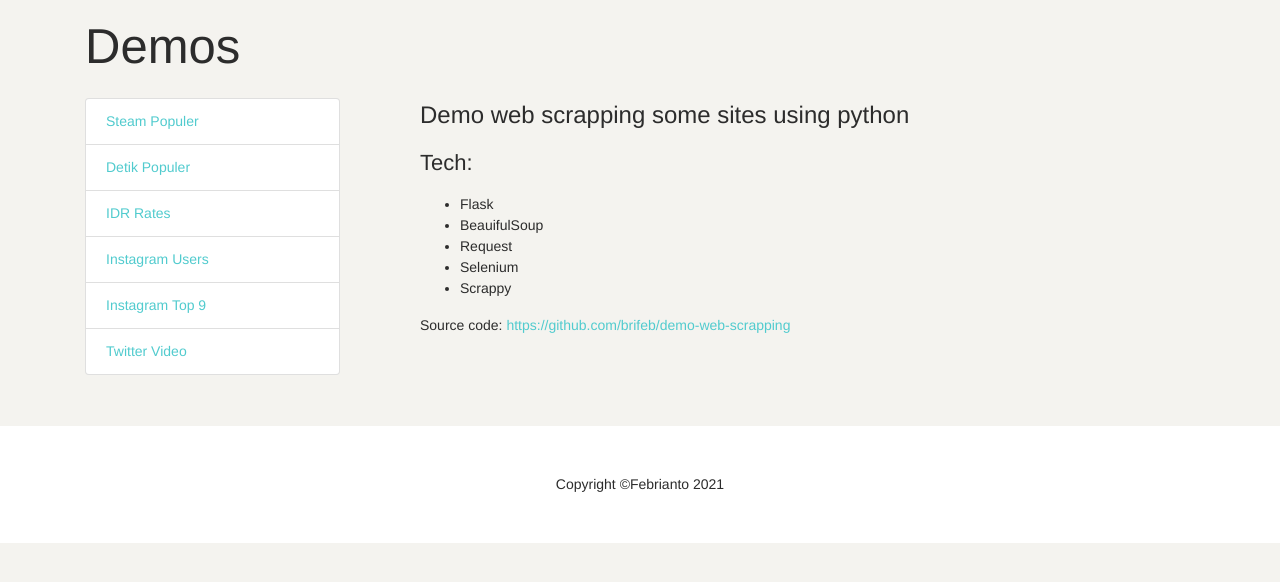
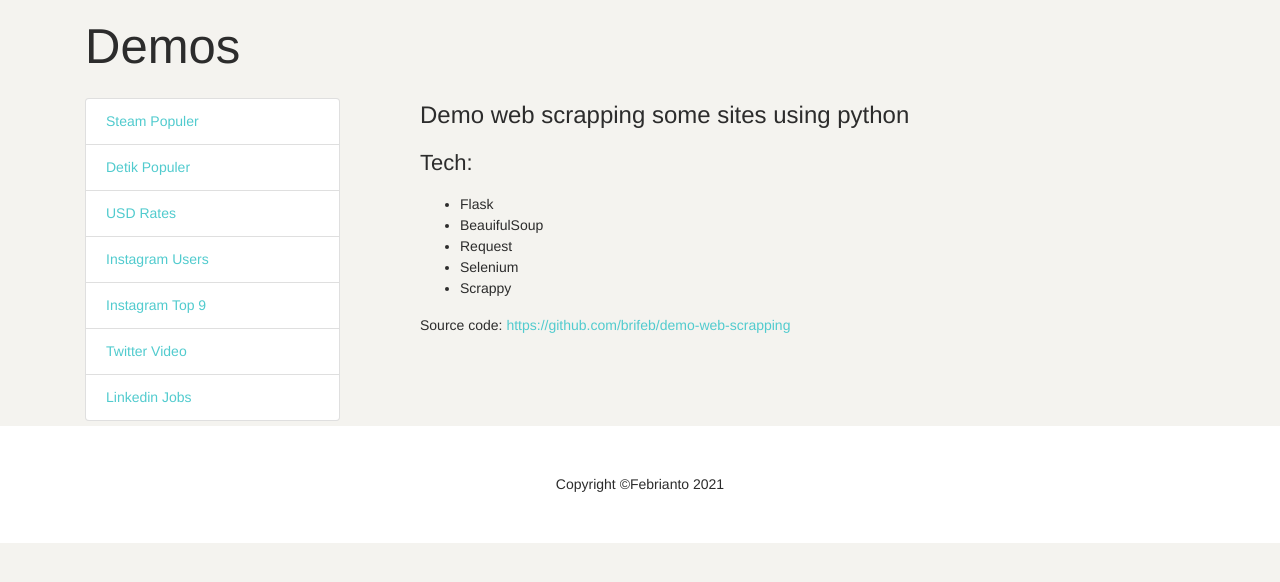
Before and after one commit to brifeb/demo-web-scrapping, a Flask app: page / in a window 1280 px wide. Shown: the part 62-644 px from the top of the page. Run offline with Flask 2, Linux system fonts and the light colour scheme; some libraries are stand-ins or nearby versions.

Commit message:
add linkedin

```diff
--- a/app.py
+++ b/app.py
@@ -43,9 +43,9 @@ def detik_populer():
 
     return render_template('detik-scrapper.html', gambars = gambars)
 
-@app.route('/idr-rates')
+@app.route('/usd-rates')
 def idr_rates():
-    source = requests.get('http://www.floatrates.com/daily/idr.json')
+    source = requests.get('http://www.floatrates.com/daily/usd.json')
     json_data = source.json()
     return render_template('rates-scrapper.html', datas = json_data.values())
 
@@ -94,6 +94,31 @@ def twitter():
 
     return render_template('twitter-scrapper.html', datas=datas, size_thumb=size_thumb, username=username)
 
+@app.route('/linkedin')
+def linkerin():
+    url = 'https://www.linkedin.com/jobs/engineering-jobs-jakarta'
+    job_list = []
+    for p in range(1):
+        params = {
+            'trk': 'homepage-basic_suggested-search',
+            'position': 1,
+            'pageNum': p
+        }
+        res = requests.get(url, params=params).text
+        soup = BeautifulSoup(res, features="html.parser")
+        jobs = soup.findAll('li', attrs={'class': 'result-card'})
+        for job in jobs:
+            title = job.find('h3').text
+            job_url = job.find('a')['href']
+            company = job.find('h4').text
+            location = job.find('span', attrs={'class': 'job-result-card__location'}).text
+            desc = job.find('p').text
+            time = job.find('time').text
+            job_summary = {'title': title, 'company': company, 'location': location, 'desc': desc, 'time': time,
+                           'job_url': job_url}
+            job_list.append(job_summary)
+
+    return render_template('linkedin-scrapper.html', jobs=job_list)
 
 @app.route('/<string:pagename>')
 def pages(pagename):
--- a/templates/base.html
+++ b/templates/base.html
@@ -54,10 +54,11 @@
         <div class="list-group">
           <a href="/steam" class="list-group-item">Steam Populer</a>
           <a href="/detik-populer" class="list-group-item">Detik Populer</a>
-          <a href="/idr-rates" class="list-group-item">IDR Rates</a>
+          <a href="/usd-rates" class="list-group-item">USD Rates</a>
           <a href="/instagram" class="list-group-item">Instagram Users</a>
           <a href="/igtopnine" class="list-group-item">Instagram Top 9</a>
           <a href="/twitter" class="list-group-item">Twitter Video</a>
+          <a href="/linkedin" class="list-group-item">Linkedin Jobs</a>
         </div>
 
 
```
Also changed, not shown: templates/linkedin-scrapper.html (added, +29 -0 lines).
